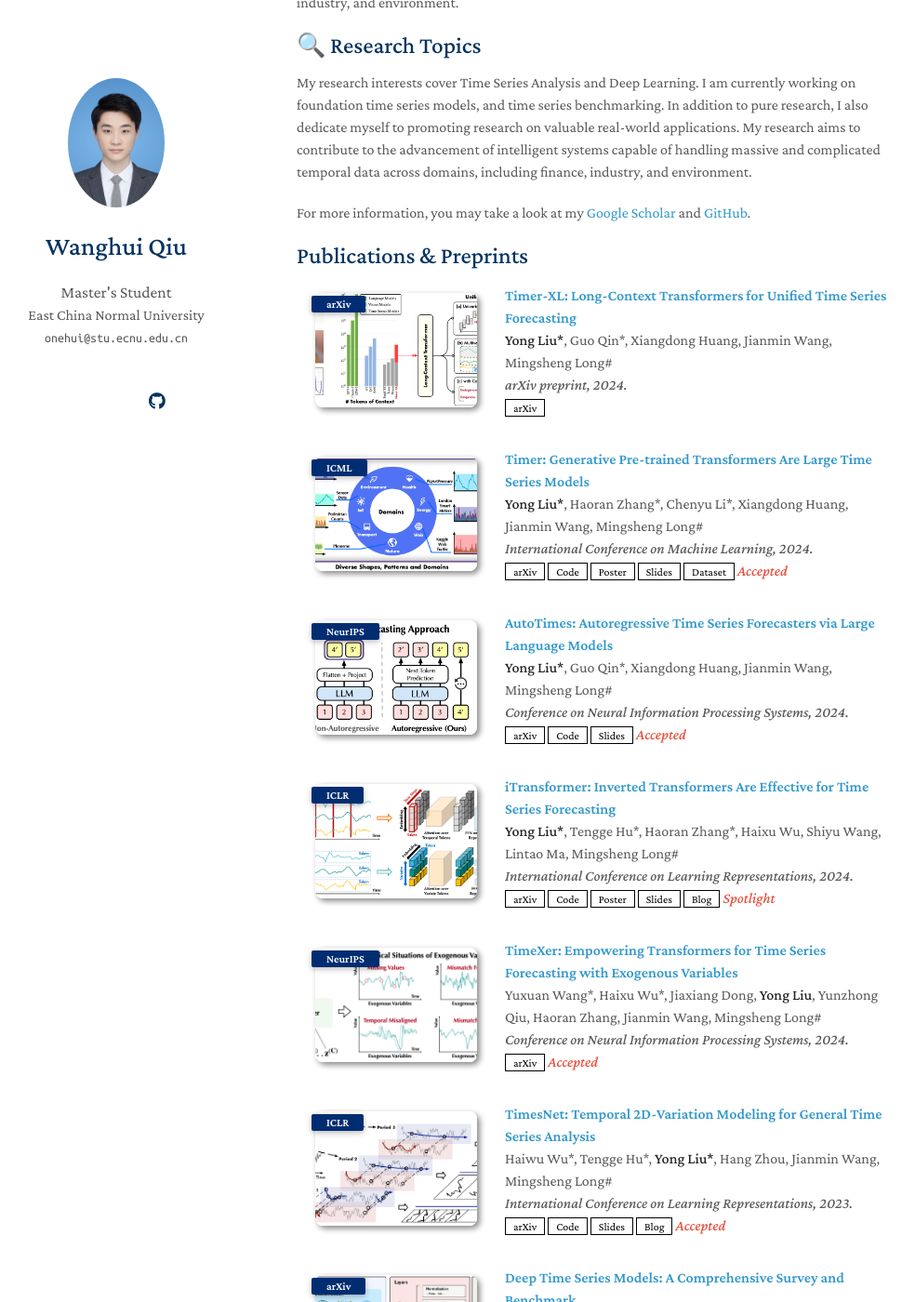
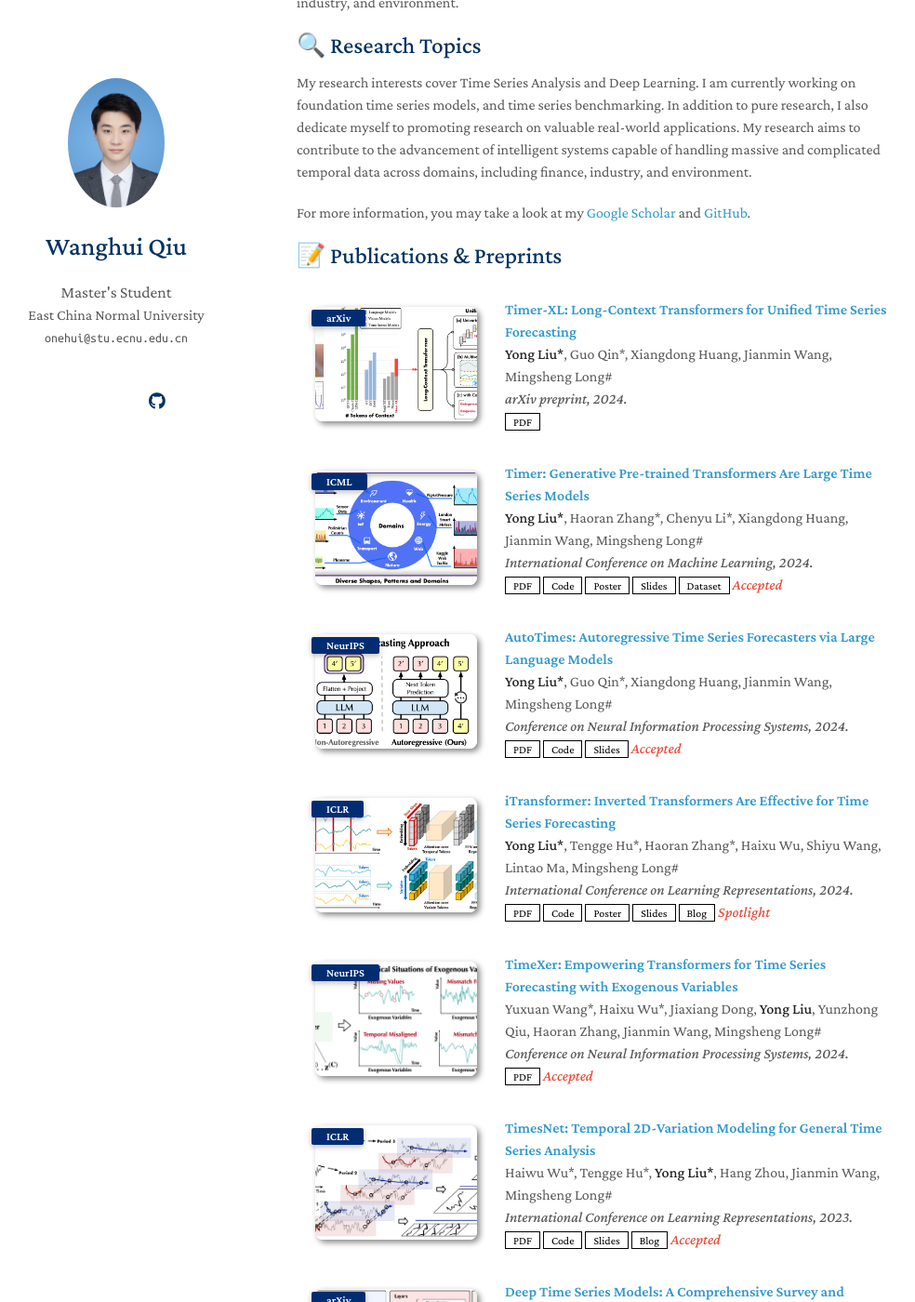
Before and after one commit to oneJue/oneJue.github.io, a Jekyll site: the page built from index.md, in a window 1280 px wide and 1400 px high, scrolled down 306 px. Shown: the whole window at 93% size, without its empty margins (151-1135 px from the left). Built offline with Jekyll 4.4.1, drawn with Linux system fonts in a browser that asks for light colours; nearby versions of some CDN libraries; a style sheet for code colours, icons or effects is not loaded; our own code applies the rules of GitHub Pages for plain Markdown files; some of the changed text lies outside the part shown.

Commit message:
Refactor publications section and update link text
Updated the publications section to improve formatting and link text.

```diff
--- a/_includes/publications.md
+++ b/_includes/publications.md
@@ -1,4 +1,4 @@
-<h2 id="publications" style="margin: 2px 0px -15px;">Publications & Preprints</h2>
+## 📝 Publications & Preprints
 
 <div class="publications">
 <ol class="bibliography">
@@ -22,7 +22,7 @@
       </div>
     <div class="links">
       {% if link.pdf %}
-      <a href="{{ link.pdf }}" class="btn btn-sm z-depth-0" role="button" target="_blank" style="font-size:12px;">arXiv</a>
+      <a href="{{ link.pdf }}" class="btn btn-sm z-depth-0" role="button" target="_blank" style="font-size:12px;">PDF</a>
       {% endif %}
       {% if link.code %}
       <a href="{{ link.code }}" class="btn btn-sm z-depth-0" role="button" target="_blank" style="font-size:12px;">Code</a>
@@ -61,7 +61,6 @@
   </div>
 </div>
 </li>
-
 <br>
 
 {% endfor %}
```
